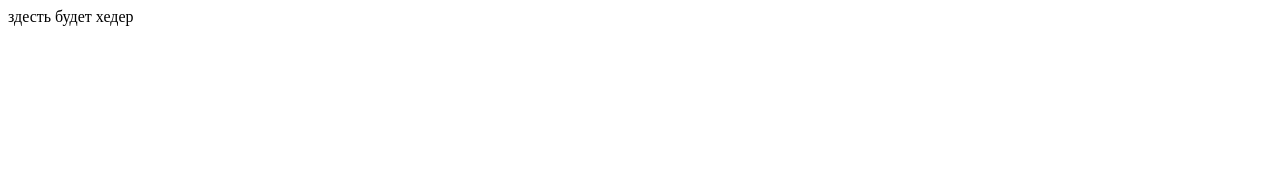
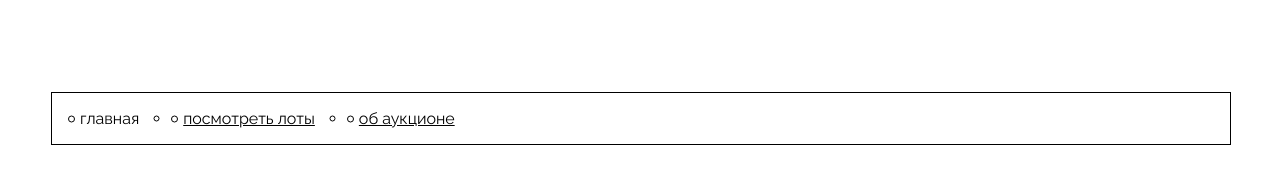
Before and after one commit to YuryNoSmoking/ono-tebe-nado, a plain HTML site: page index.html in a window 1280 px wide. Drawn offline with Linux system fonts and the light colour scheme.

Commit message:
first day workind

```diff
--- a/index.html
+++ b/index.html
@@ -5,10 +5,25 @@
     <meta http-equiv="X-UA-Compatible" content="IE=edge" />
     <meta name="viewport" content="width=device-width, initial-scale=1.0" />
     <title>Оно тебе надо — аукцион вещей, в которые никто не верил</title>
+    <link rel="stylesheet" href="/fonts/fonts.css">
+    <link rel="stylesheet" href="/styles/global.css">
+    <link rel="stylesheet" href="/styles/style.css">
   </head>
   <body>
-    <header class="header">здесть будет хедер</header>
-    <main></main>
-    <footer></footer>
+    <header class="header">
+      <nav class="header_menu">
+        <ul class="header_links-list">
+          <a><li class="header__links-list-item">главная</li></a>
+          <a href="#0"><li>посмотреть лоты</li></a>
+          <a href="#0"><li>об аукционе</li></a>
+        </ul>
+      </nav>
+    </header>
+    <main>
+      <section class="cover"></section>
+      <section class="lots"></section>
+      <section class="about"></section>
+    </main>
+    <footer class="footer"></footer>
   </body>
 </html>
--- a/styles/style.css
+++ b/styles/style.css
@@ -1 +1,52 @@
-/* место для вашего кода */
+ header {
+    border: 1px solid ;
+}
+/*
+footer {
+    background-color: aqua;
+    height: 100px;
+}
+*/
+
+.header {
+    margin: 92px 49px 92px 51px;
+}
+
+.header_menu {
+    display: flex;
+}
+.header_links-list {
+    display: flex;
+    justify-content: space-around;
+    list-style-type: circle;
+}
+.header_links-list a {
+    margin: 16px;
+}
+.header__links-list-item {
+    list-style-type: none;
+}
+
+ul {
+    list-style: none; /* Убираем встроенные маркеры списка */
+    padding: 0;
+  }
+
+  li {
+    padding-left: 12px; /* Отступ для маркера */
+    position: relative;
+  }
+
+  li:before {
+    content: ""; /* Создаем "пустой" элемент для маркера */
+    display: inline-block;
+    width: 7px; /* Задаем ширину маркера */
+    height: 7px; /* Задаем высоту маркера */
+    background-color: #fff; /* Задаем цвет маркера */
+    border-radius: 50%; /* Делаем круглый маркер */
+    border: 1px solid;
+    position: absolute;
+    left: 0; /* Размещаем маркер слева от текста */
+    top: 50%; /* Размещаем маркер по центру вертикали */
+    transform: translateY(-50%); /* Корректируем положение маркера по вертикали */
+  }
```
